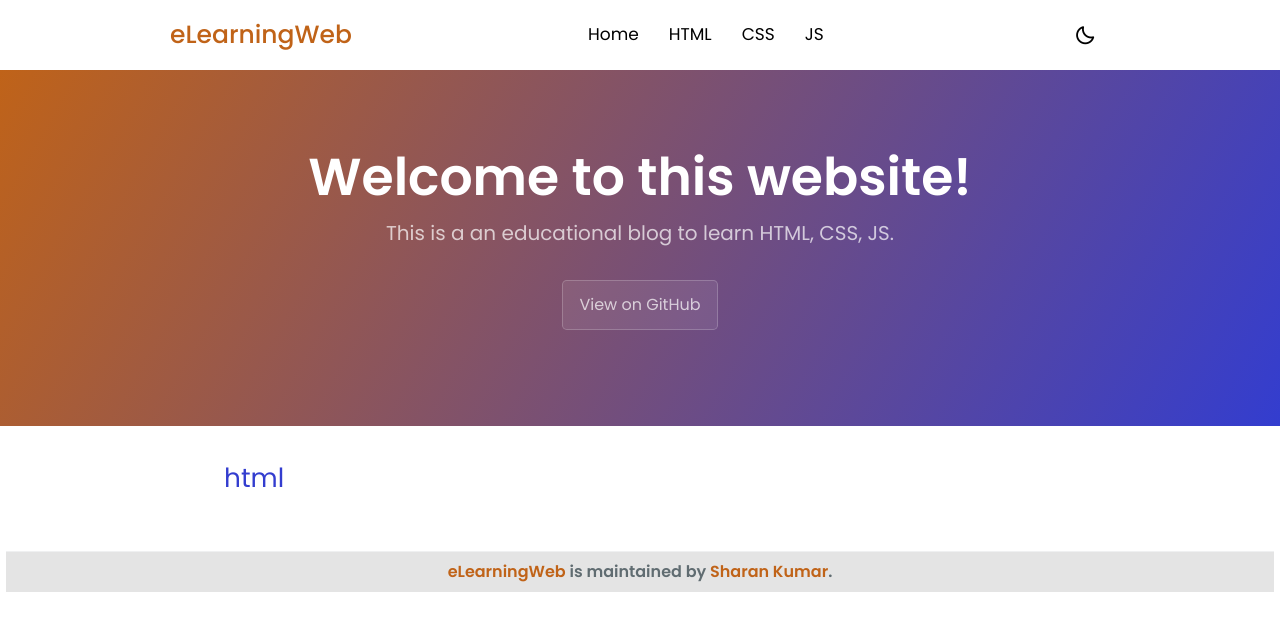
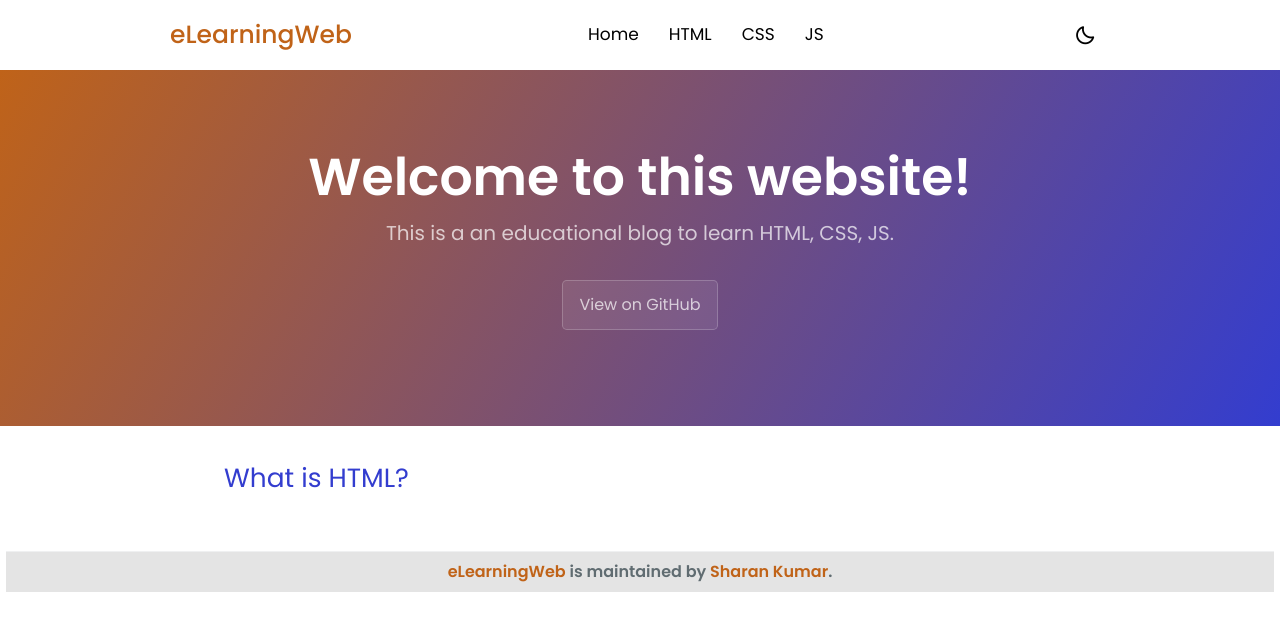
Before and after one commit to indian-sharan/webcode, a Jekyll site: the page built from about-html.md, in a window 1280 px wide and 900 px high. Shown: the top 631 px of the window. Built offline with Jekyll 4.4.1, drawn with Linux system fonts in a browser that asks for light colours.

Commit message:
Update about-html.md

```diff
--- a/about-html.md
+++ b/about-html.md
@@ -4,4 +4,4 @@ title: Another page
 description: This is just another page
 ---
 
-## html
+## What is HTML?
```
